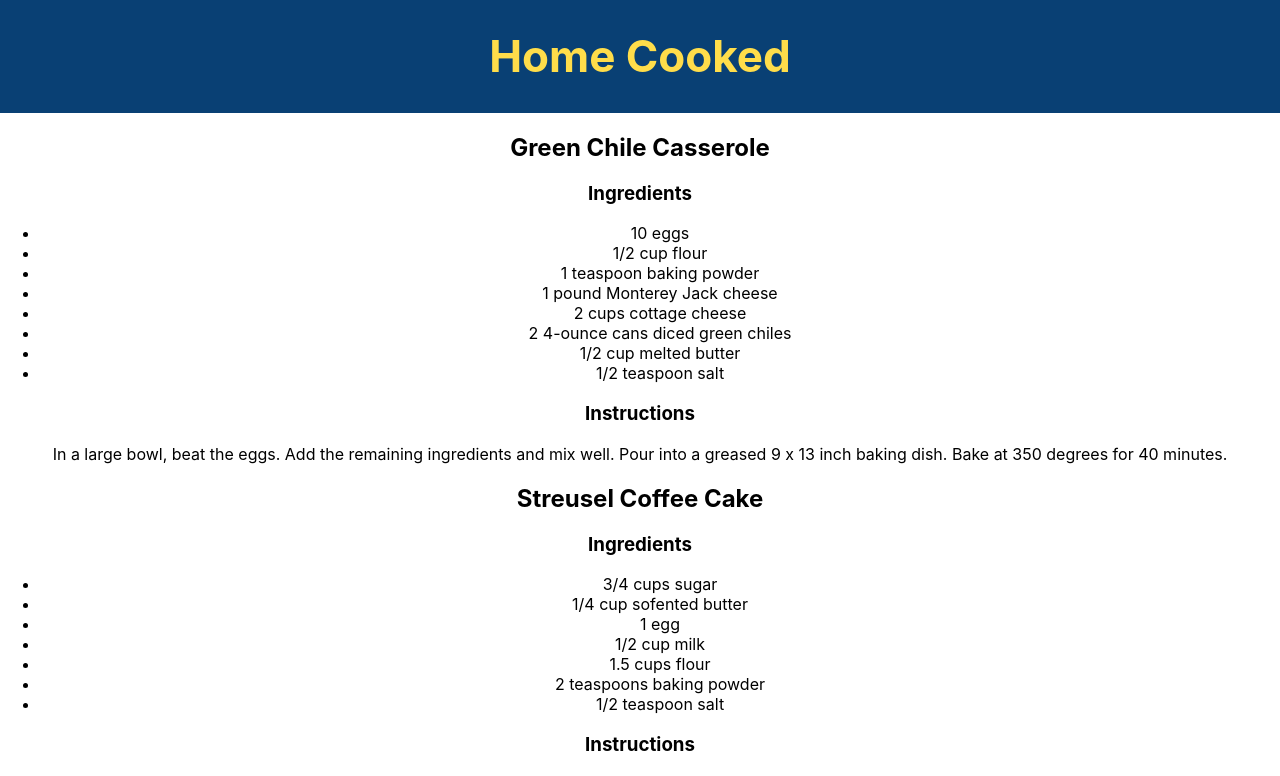
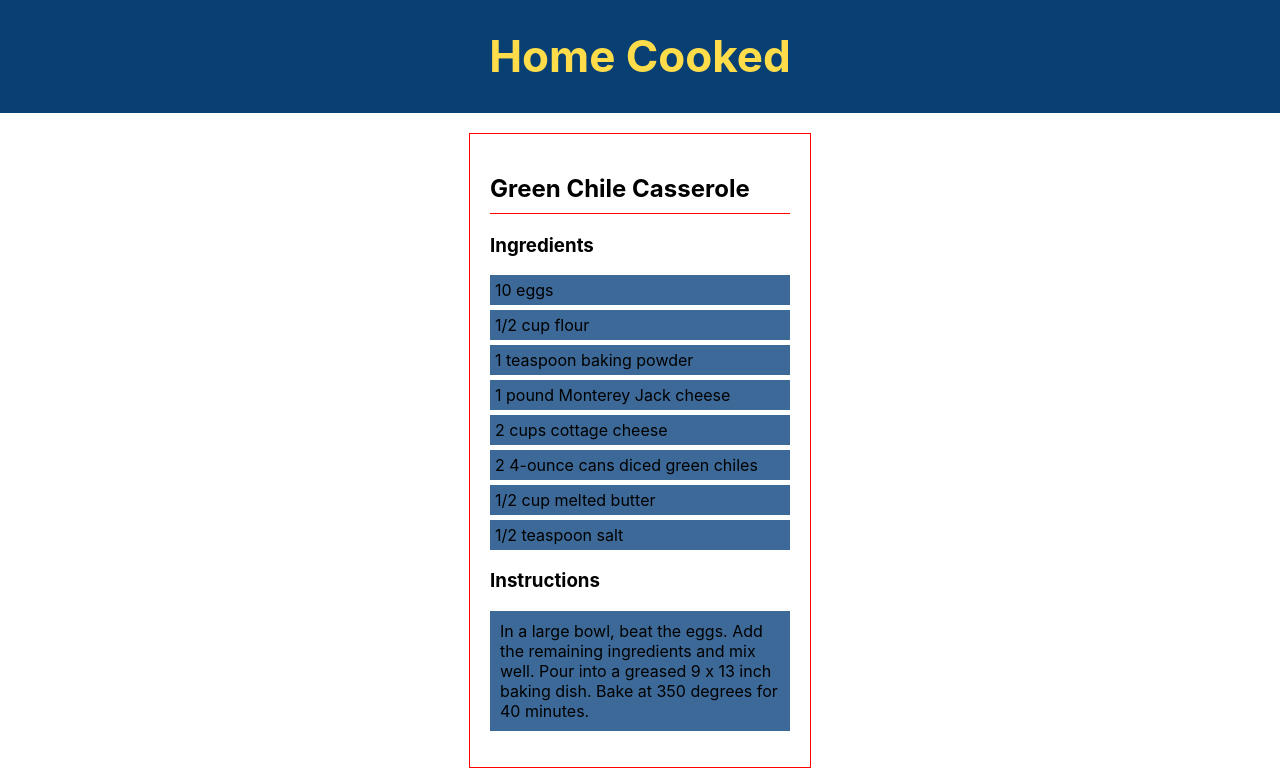
Before and after one commit to JonnyDdesign/home-cooked, a React (Create React App) app: page / in a window 1280 px wide. Shown: the top 776 px of the page. Built offline with nearby package versions, Linux system fonts and the light colour scheme.

Commit message:
Adjusted some classNames and added some CSS styling.

```diff
--- a/src/App.css
+++ b/src/App.css
@@ -16,6 +16,38 @@
   color: #FFDD4A;
 }
 
-.App-link {
-  color: #61dafb;
+.recipe-list {
+  display: flex;
+  flex-direction: column;
+  align-items: center;
+  justify-content: center;
 }
+
+.recipe {
+  border: 1px solid red;
+  padding: 20px;
+  margin: 20px;
+  width: 300px;
+  text-align: left;
+}
+
+.recipe h2 {
+  border-bottom: 1px solid red;
+  padding-bottom: 10px;
+}
+
+.recipe ul {
+  list-style-type: none;
+  padding: 0;
+}
+
+.recipe li {
+  background-color: #3C6997;
+  padding: 5px;
+  margin: 5px 0;
+}
+
+.recipe p {
+  background-color: #3C6997;
+  padding: 10px;
+}
--- a/src/App.js
+++ b/src/App.js
@@ -18,7 +18,7 @@ const recipes = [
 
 function App() {
   return (
-    <div className='App'>
+    <div className="App">
       <Header />
       <RecipeList recipes={recipes} />
     </div>
--- a/src/RecipeList.js
+++ b/src/RecipeList.js
@@ -3,7 +3,7 @@ import Recipe from './Recipe';
 
 function RecipeList ({ recipes }) {
     return (
-        <div>
+        <div className="recipe-list">
             {recipes.map((recipe, index) => (
                 <Recipe
                     key={index}
```
